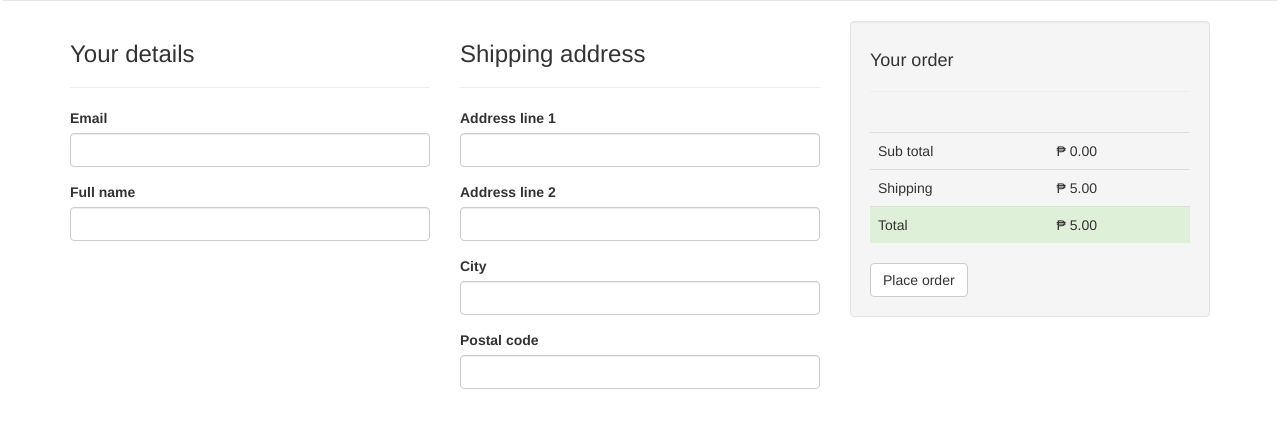
After one commit to sim2github/slim-cart, a PHP site: template resources/views/order/index.twig in a window 1280 px wide. The commit adds this page. Shown: the part 51-479 px from the top of the page. Run offline with PHP 8.4, Linux system fonts and the light colour scheme; the template is opened without the code that fills it, so the values that code supplies are empty; some libraries are stand-ins or nearby versions.

Commit message:
created order form view

```diff
--- a/app/routes.php
+++ b/app/routes.php
@@ -9,3 +9,5 @@ $app->get('/cart', ['Cart\Controllers\CartController', 'index'])->setName('cart.
 $app->get('/cart/add/{slug}/{quantity}', ['Cart\Controllers\CartController', 'add'])->setName('cart.add');
 
 $app->post('/cart/update/{slug}', ['Cart\Controllers\CartController', 'update'])->setName('cart.update');
+
+$app->get('/order', ['Cart\Controllers\OrderController', 'index'])->setName('order.index');
--- a/resources/views/cart/index.twig
+++ b/resources/views/cart/index.twig
@@ -48,7 +48,7 @@
 
 					{% include 'cart/partials/summary.twig' %}
 
-					<a href="#" class="btn btn-default">Checkout</a>
+					<a href="{{ path_for('order.index') }}" class="btn btn-default">Checkout</a>
 				</div>
 			{% endif %}
 		</div>
--- /dev/null
+++ b/resources/views/cart/partials/contents.twig
@@ -0,0 +1,8 @@
+<table class="table">
+	{% for item in basket.all %}
+		<tr>
+			<td>{{ item.title }}</td>
+			<td>{{ item.quantity }}</td>
+		</tr>
+	{% endfor %}
+</table>
--- /dev/null
+++ b/resources/views/order/index.twig
@@ -0,0 +1,63 @@
+{% extends 'templates/app.twig' %}
+
+{% block content %}
+	<form action="#" method="post">
+		<div class="row">
+			<div class="col-md-8">
+				<div class="row">
+					<div class="col-md-6">
+						<h3>Your details</h3>
+						<hr>
+
+						<div class="form-group">
+							<label for="email">Email</label>
+							<input type="email" name="email" id="email" class="form-control">
+						</div>
+
+						<div class="form-group">
+							<label for="name">Full name</label>
+							<input type="text" name="name" id="name" class="form-control">
+						</div>
+					</div>
+					<div class="col-md-6">
+						<h3>Shipping address</h3>
+						<hr>
+
+						<div class="form-group">
+							<label for="address1">Address line 1</label>
+							<input type="text" name="address1" id="address1" class="form-control">
+						</div>
+
+						<div class="form-group">
+							<label for="address2">Address line 2</label>
+							<input type="text" name="address2" id="address2" class="form-control">
+						</div>
+
+						<div class="form-group">
+							<label for="city">City</label>
+							<input type="text" name="city" id="city" class="form-control">
+						</div>
+
+						<div class="form-group">
+							<label for="postal_code">Postal code</label>
+							<input type="text" name="postal_code" id="postal_code" class="form-control">
+						</div>
+					</div>
+				</div>
+			</div>
+			<div class="col-md-4">
+				<div class="well">
+					<h4>Your order</h4>
+					<hr>
+
+					{% include 'cart/partials/contents.twig' %}
+					{% include 'cart/partials/summary.twig' %}
+
+					<button type="submit" class="btn btn-default">
+						Place order
+					</button>
+				</div>
+			</div>
+		</div>
+	</form>
+{% endblock %}
```
Also changed, not shown: app/Controllers/OrderController.php (added, +43 -0 lines).
